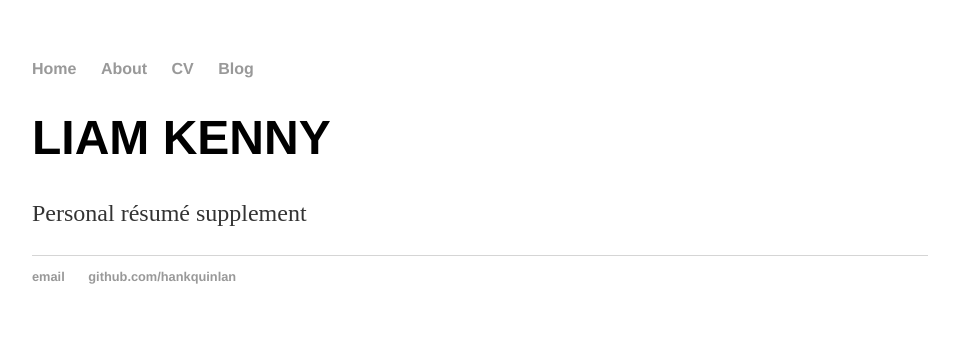
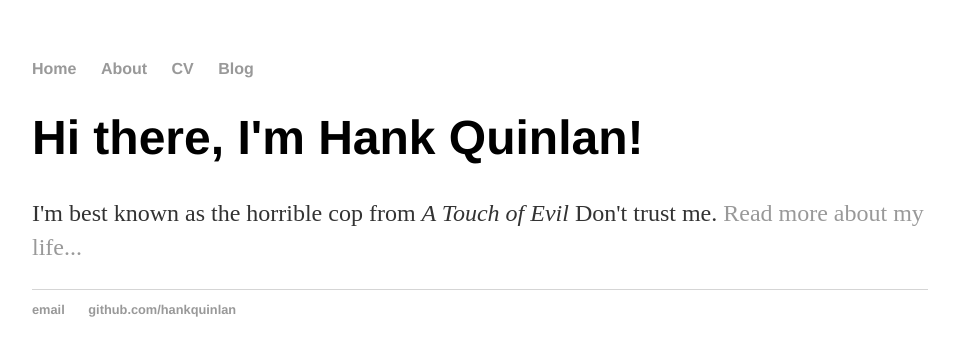
Before and after one commit to LKenny96/lkenny96.github.io, a Jekyll site: the page built from index.html, in a window 1280 px wide. Shown: the top 356 px of the page, without its empty margins (160-1119 px from the left). Built offline with Jekyll 4.4.1, drawn with Linux system fonts in a browser that asks for light colours.

Commit message:
Update index.html

```diff
--- a/index.html
+++ b/index.html
@@ -1,30 +1,8 @@
-<!DOCTYPE html>
-<html>
-	<head>
-		<title>Kenny, Liam</title>
-		<!-- link to main stylesheet -->
-		<link rel="stylesheet" type="text/css" href="/css/main.css">
-	</head>
-	<body>
-		<nav>
-    		<ul>
-        		<li><a href="/">Home</a></li>
-	        	<li><a href="/about">About</a></li>
-        		<li><a href="/cv">CV</a></li>
-        		<li><a href="/blog">Blog</a></li>
-    		</ul>
-		</nav>
-		<div class="container">
-    		<div class="blurb">
-        		<h1>LIAM KENNY</h1>
-				<p>Personal r&eacute;sum&eacute; supplement</p>
-    		</div><!-- /.blurb -->
-		</div><!-- /.container -->
-		<footer>
-    		<ul>
-        		<li><a href="mailto:hankquinlanhub@gmail.com">email</a></li>
-        		<li><a href="https://github.com/hankquinlan">github.com/hankquinlan</a></li>
-			</ul>
-		</footer>
-	</body>
-</html>
+---
+layout: default
+title: Liam Kenny
+---
+<div class="blurb">
+	<h1>Hi there, I'm Hank Quinlan!</h1>
+	<p>I'm best known as the horrible cop from <em>A Touch of Evil</em> Don't trust me. <a href="/about">Read more about my life...</a></p>
+</div><!-- /.blurb -->
```
